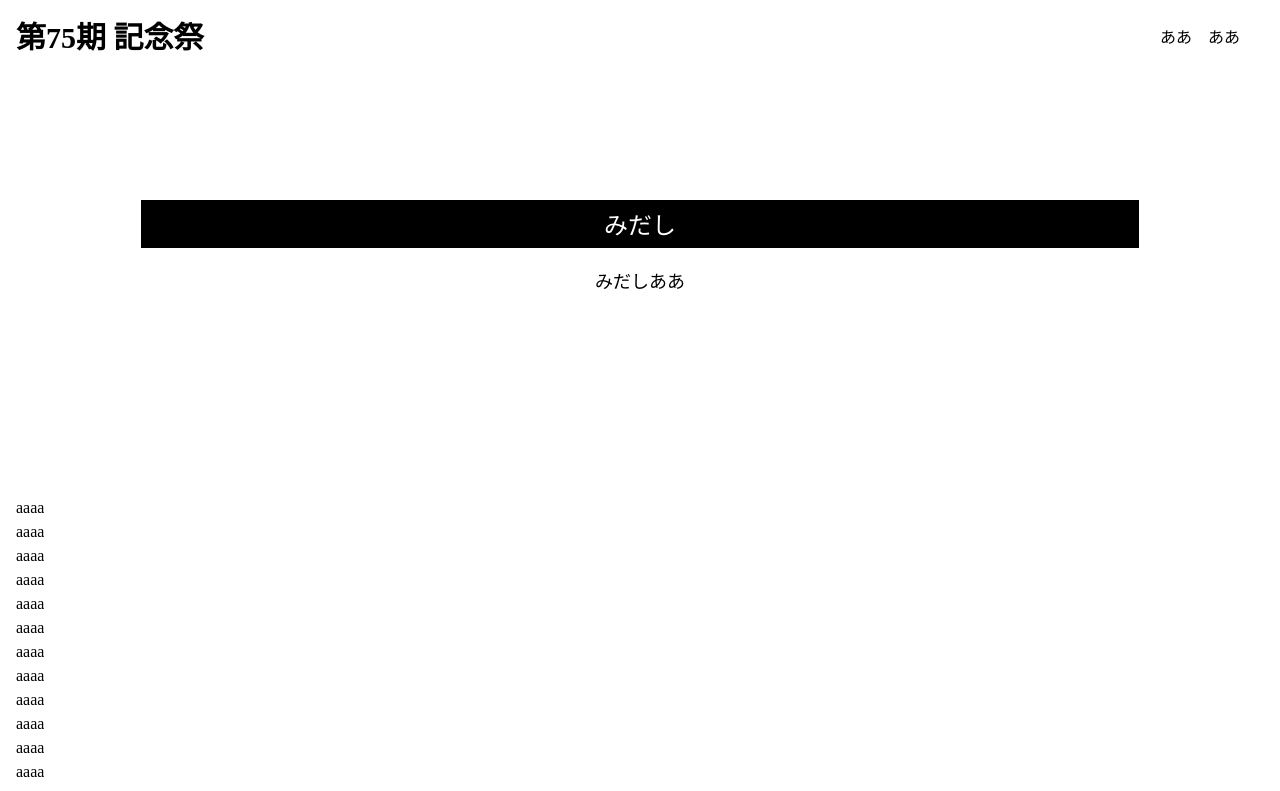
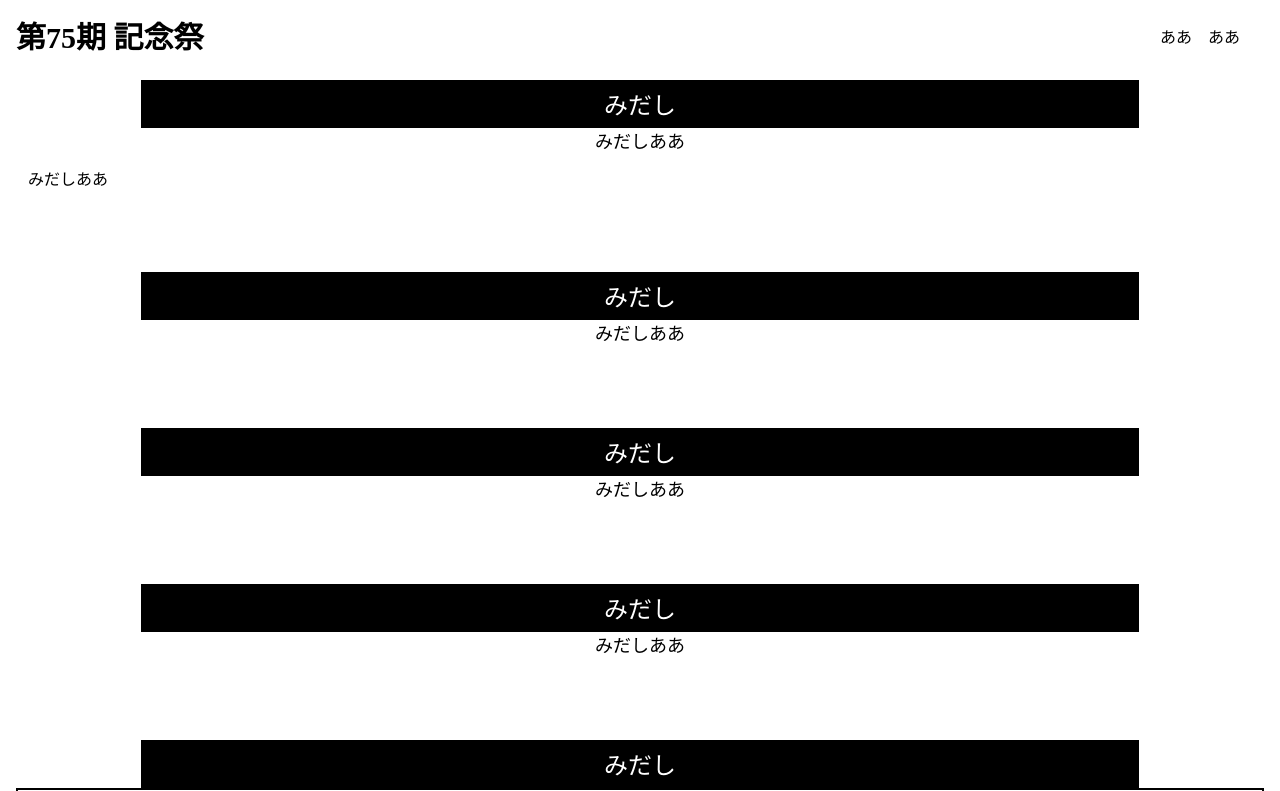
Before and after one commit to OSK-festival/website, a Nuxt app: page / in a window 1280 px wide. Shown: the top 791 px of the page. Built offline with nearby package versions, Linux system fonts and the light colour scheme; a web font is replaced by a local one.

Commit message:
update: 細かいデザイン

```diff
--- a/src/assets/css/style.css
+++ b/src/assets/css/style.css
@@ -5,5 +5,5 @@ body {
 }
 
 .section {
-  margin: 200px auto;
+  margin: 80px auto;
 }
--- /dev/null
+++ b/src/components/Section/BorderBox.vue
@@ -0,0 +1,3 @@
+<template>
+  <div class="border-2 border-solid border-black">aa</div>
+</template>
--- a/src/components/Section/SectionAbout.vue
+++ b/src/components/Section/SectionAbout.vue
@@ -1,13 +1,16 @@
 <template>
   <div class="section">
     <div
-      class="mx-auto mb-5 w-4/5 bg-black py-2 text-center font-heading text-2xl text-white"
+      class="mx-auto w-4/5 bg-black py-2 text-center font-heading text-2xl text-white"
     >
       <slot name="heading" />
     </div>
     <div class="text-center text-lg">
       <slot name="subHeading" />
     </div>
+    <div class="m-3">
+      <slot name="description"></slot>
+    </div>
   </div>
 </template>
 
--- a/src/pages/index.vue
+++ b/src/pages/index.vue
@@ -3,6 +3,25 @@
     <SectionAbout>
       <template #heading>みだし</template>
       <template #subHeading>みだしああ</template>
+      <template #description>みだしああ</template>
+    </SectionAbout>
+    <SectionAbout>
+      <template #heading>みだし</template>
+      <template #subHeading>みだしああ</template>
+    </SectionAbout>
+    <SectionAbout>
+      <template #heading>みだし</template>
+      <template #subHeading>みだしああ</template>
+    </SectionAbout>
+    <SectionAbout>
+      <template #heading>みだし</template>
+      <template #subHeading>みだしああ</template>
+    </SectionAbout>
+    <SectionAbout>
+      <template #heading>みだし</template>
+      <template #subHeading>
+        <SectionBorderBox>aa</SectionBorderBox>
+      </template>
     </SectionAbout>
 
     <div>aaaa</div>
```
